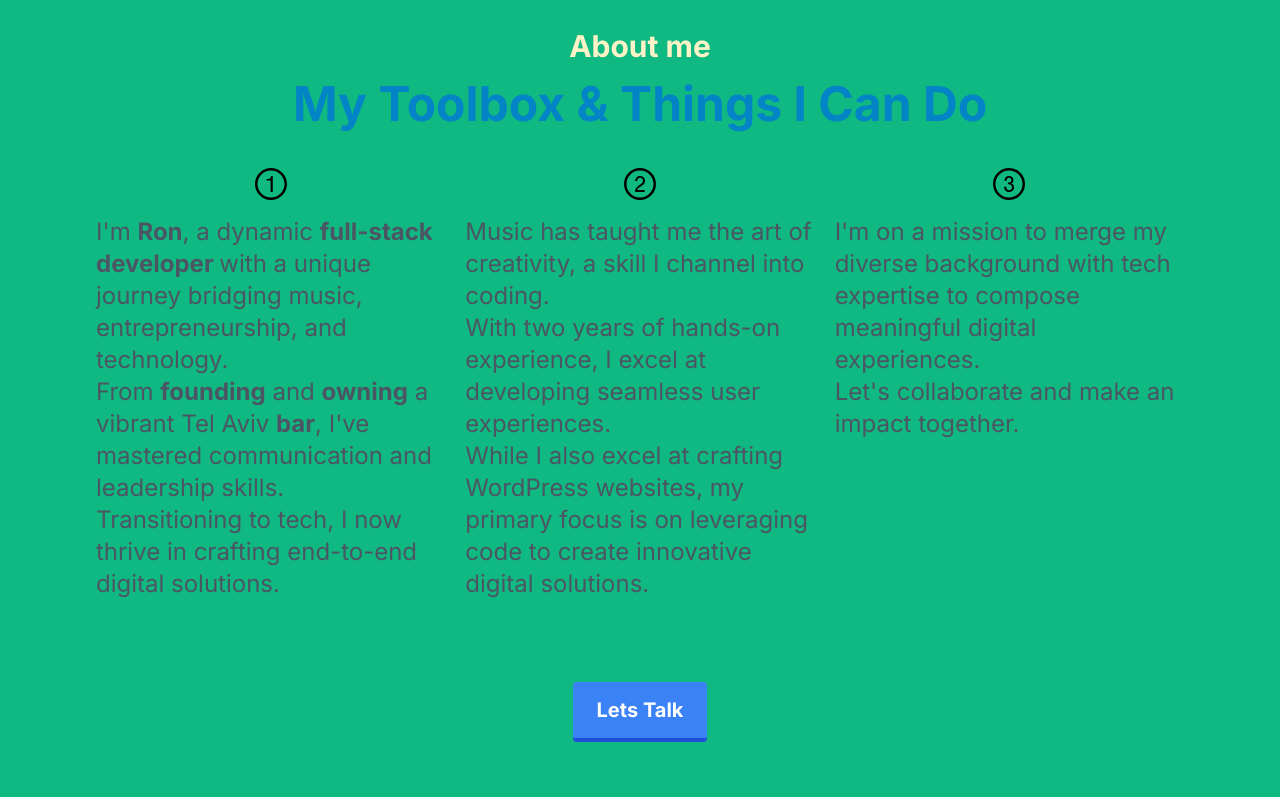
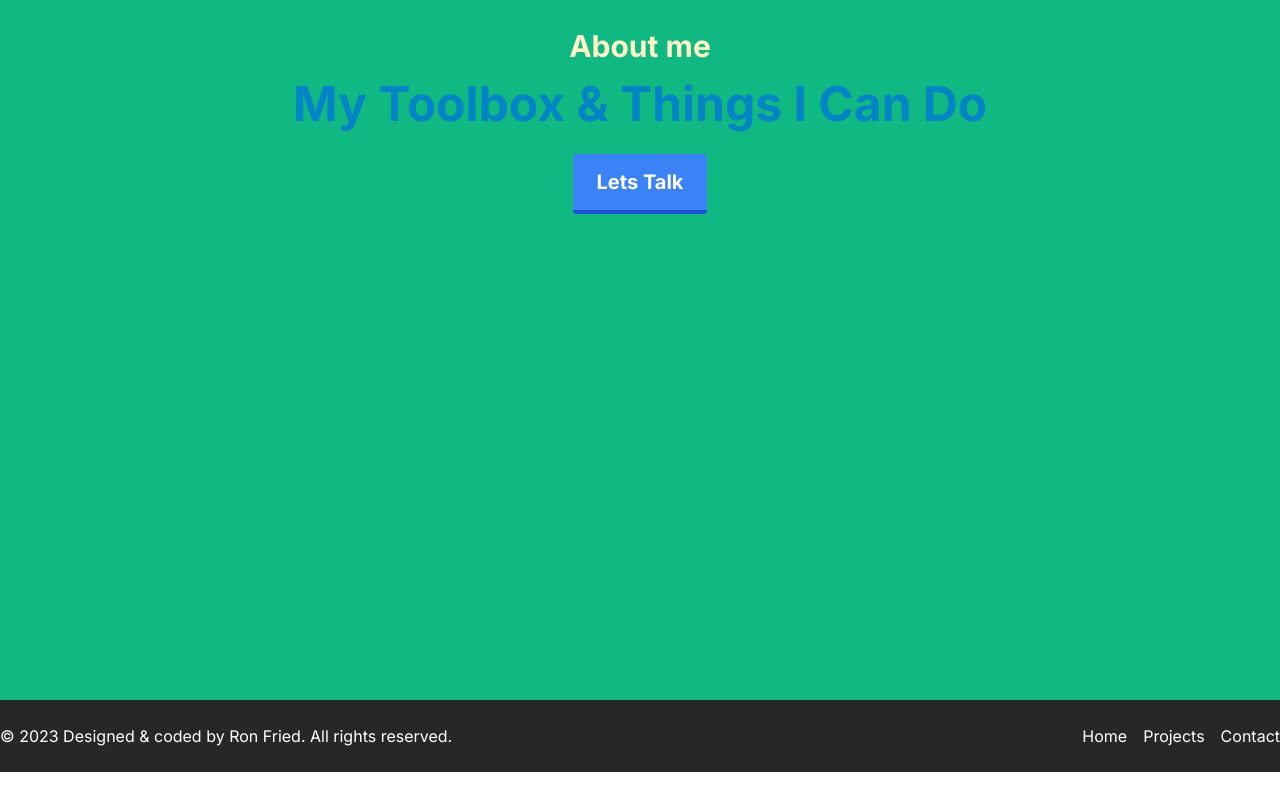
Before and after one commit to ronfried1/portfolio, a Next.js app: page / in a window 1280 px wide. Shown: the part 1792-2589 px from the top of the page. After the commit the page ends 2564 px from the top, so only its background shows below. Built offline with nearby package versions, Linux system fonts and the light colour scheme.

Commit message:
fix deploy

```diff
--- a/next.config.js
+++ b/next.config.js
@@ -11,17 +11,14 @@ const nextConfig = {
 };
 
 module.exports = {
-    purge: [],
-    mode: 'jit',
-    purge: ['./pages/**/*.{js,ts,jsx,tsx}', './components/**/*.{js,ts,jsx,tsx}'],
   webpack(config) {
     config.module.rules.push({
       test: /\.svg$/,
-        use: ["@svgr/webpack"]
+      use: ["@svgr/webpack"],
     });
 
     return config;
-    }
+  },
 };
 
 
--- a/src/app/components/aboutMe/Content.tsx
+++ b/src/app/components/aboutMe/Content.tsx
@@ -10,56 +10,6 @@ type Props = {};
 const Content = (props: Props) => {
   return (
     <div className="flex items-center justify-center flex-wrap gap-24 mb-[4rem]  ">
-      <div className="flex flex-col mx-24 gap-5 text-xl xl:text-2xl leading-relaxed xl:flex-row text-gray-600">
-        <div className="flex flex-grow flex-1 flex-col gap-4 items-center ">
-          <OneIcon
-            width={"2rem"}
-            height={"2rem"}
-            className={"hidden xl:block"}
-          />
-          <p>
-            I'm <b>Ron</b>, a dynamic <b>full-stack developer </b>
-            {/* <br /> */}
-            with a unique journey bridging music, entrepreneurship, and
-            technology.
-            <br />
-            From <b>founding</b> and <b>owning</b> a vibrant Tel Aviv <b>bar</b>
-            , I've mastered communication and leadership skills.
-            <br />
-            Transitioning to tech, I now thrive in crafting end-to-end digital
-            solutions.
-          </p>
-        </div>
-        <div className="flex flex-grow flex-1 flex-col gap-4 items-center ">
-          <TwoIcon
-            width={"2rem"}
-            height={"2rem"}
-            className={"hidden xl:block"}
-          />
-          <p>
-            Music has taught me the art of creativity, a skill I channel into
-            coding.
-            <br /> With two years of hands-on experience, I excel at developing
-            seamless user experiences.
-            <br />
-            While I also excel at crafting WordPress websites, my primary focus
-            is on leveraging code to create innovative digital solutions.
-          </p>
-        </div>
-        <div className="flex flex-grow flex-1 flex-col gap-4 items-center">
-          <ThreeIcon
-            width={"2rem"}
-            height={"2rem"}
-            className={"hidden xl:block"}
-          />
-          <p>
-            I'm on a mission to merge my diverse background with tech expertise
-            to compose meaningful digital experiences.
-            <br />
-            Let's collaborate and make an impact together.
-          </p>
-        </div>
-      </div>
       <div className="group mt-22">
         <Link
           href={`/contact`}
@@ -73,3 +23,41 @@ const Content = (props: Props) => {
 };
 
 export default Content;
+<div className="flex flex-col mx-24 gap-5 text-xl xl:text-2xl leading-relaxed xl:flex-row text-gray-600">
+  <div className="flex flex-grow flex-1 flex-col gap-4 items-center ">
+    <OneIcon width={"2rem"} height={"2rem"} className={"hidden xl:block"} />
+    <p>
+      {"I'm"} <strong>Ron</strong>, a dynamic
+      <strong>full-stack developer </strong>
+      with a unique journey bridging music, entrepreneurship, and technology.
+      <br />
+      From <strong>founding</strong> and <strong>owning</strong> a vibrant Tel
+      Aviv <strong>bar</strong>, {"I've"} mastered communication and leadership
+      skills.
+      <br />
+      Transitioning to tech, I now thrive in crafting end-to-end digital
+      solutions.
+    </p>
+  </div>
+  <div className="flex flex-grow flex-1 flex-col gap-4 items-center ">
+    <TwoIcon width={"2rem"} height={"2rem"} className={"hidden xl:block"} />
+    <p>
+      Music has taught me the art of creativity, a skill I channel into coding.
+      <br />
+      With two years of hands-on experience, I excel at developing seamless user
+      experiences.
+      <br />
+      While I also excel at crafting WordPress websites, my primary focus is on
+      leveraging code to create innovative digital solutions.
+    </p>
+  </div>
+  <div className="flex flex-grow flex-1 flex-col gap-4 items-center">
+    <ThreeIcon width={"2rem"} height={"2rem"} className={"hidden xl:block"} />
+    <p>
+      {"I'm"} on a mission to merge my diverse background with tech expertise to
+      compose meaningful digital experiences.
+      <br />
+      {"Let's"} collaborate and make an impact together.
+    </p>
+  </div>
+</div>;
--- a/src/app/components/hero/CardBody.tsx
+++ b/src/app/components/hero/CardBody.tsx
@@ -8,9 +8,10 @@ const CardBody = (props: Props) => {
       className={" animate-slide-in-left mt-12 delay-700 text-white text-lg"}
     >
       <p className="xl:text-4xl">
-        I'm a <b>Full stack developer </b>from
-        <br />
-        Tel Aviv, Israel.
+        {`
+        I'm a <strong>Full stack developer </strong>from
+        ${(<br />)}
+        Tel Aviv, Israel.`}
       </p>
     </div>
   );
```
Lines whose indentation alone changed are shown as unchanged.
